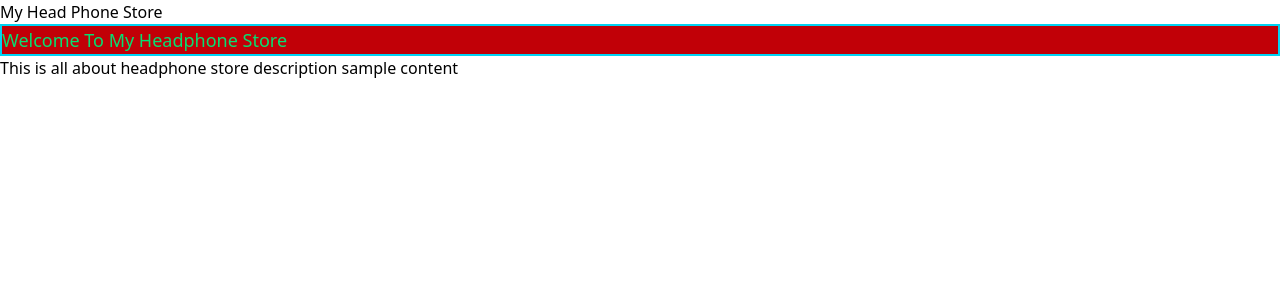
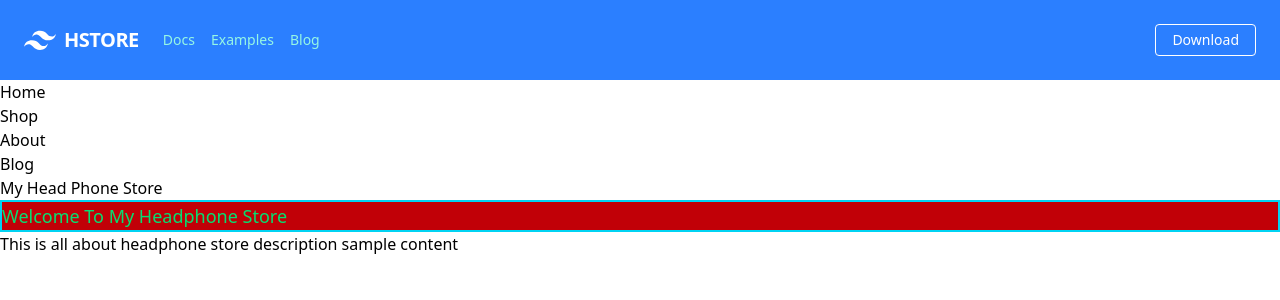
Before and after one commit to designs-anup/learnReact, a React (Vite) app in the folder headphoneStore/: page / in a window 1280 px wide. Shown: the top 300 px of the page. Built offline with nearby package versions, Linux system fonts and the light colour scheme.

Commit message:
Navigation basic component

```diff
--- a/headphoneStore/src/App.jsx
+++ b/headphoneStore/src/App.jsx
@@ -2,6 +2,7 @@
 import reactLogo from './assets/react.svg'
 import viteLogo from '/vite.svg'
 import './App.css'
+import Navbar from './components/Navbar'
 
 const MyHeadPhoneHeader = (props) => {
   const {children} = props
@@ -21,6 +22,8 @@
 
   return (
     <>
+      <Navbar />
+
       <h1>My Head Phone Store</h1>
 
       <MyHeadPhoneHeader>
--- /dev/null
+++ b/headphoneStore/src/components/Navbar.jsx
@@ -0,0 +1,71 @@
+
+const MenuLinks = [
+    {
+        id: 1,
+        name: "Home",
+        link: "/#"
+    },
+    {
+        id: 2,
+        name: "Shop",
+        link: "/#"
+    },
+    {
+        id: 3,
+        name: "About",
+        link: "/#"
+    },
+    {
+        id: 4,
+        name: "Blog",
+        link: "/#"
+    }
+]
+
+const Navbar = () => {
+    return(
+        <>
+            <nav class="flex items-center justify-between flex-wrap bg-blue-500 p-6">
+                <div class="flex items-center flex-shrink-0 text-white mr-6">
+                    <svg class="fill-current h-8 w-8 mr-2" width="54" height="54" viewBox="0 0 54 54" xmlns="http://www.w3.org/2000/svg"><path d="M13.5 22.1c1.8-7.2 6.3-10.8 13.5-10.8 10.8 0 12.15 8.1 17.55 9.45 3.6.9 6.75-.45 9.45-4.05-1.8 7.2-6.3 10.8-13.5 10.8-10.8 0-12.15-8.1-17.55-9.45-3.6-.9-6.75.45-9.45 4.05zM0 38.3c1.8-7.2 6.3-10.8 13.5-10.8 10.8 0 12.15 8.1 17.55 9.45 3.6.9 6.75-.45 9.45-4.05-1.8 7.2-6.3 10.8-13.5 10.8-10.8 0-12.15-8.1-17.55-9.45-3.6-.9-6.75.45-9.45 4.05z"/></svg>
+                    <span class="font-semibold text-xl tracking-tight uppercase">HStore</span>
+                </div>
+                <div class="block lg:hidden">
+                    <button class="flex items-center px-3 py-2 border rounded text-teal-200 border-teal-400 hover:text-white hover:border-white">
+                    <svg class="fill-current h-3 w-3" viewBox="0 0 20 20" xmlns="http://www.w3.org/2000/svg"><title>Menu</title><path d="M0 3h20v2H0V3zm0 6h20v2H0V9zm0 6h20v2H0v-2z"/></svg>
+                    </button>
+                </div>
+                <div class="w-full block flex-grow lg:flex lg:items-center lg:w-auto">
+                    <div class="text-sm lg:flex-grow">
+                    <a href="#responsive-header" class="block mt-4 lg:inline-block lg:mt-0 text-teal-200 hover:text-white mr-4">
+                        Docs
+                    </a>
+                    <a href="#responsive-header" class="block mt-4 lg:inline-block lg:mt-0 text-teal-200 hover:text-white mr-4">
+                        Examples
+                    </a>
+                    <a href="#responsive-header" class="block mt-4 lg:inline-block lg:mt-0 text-teal-200 hover:text-white">
+                        Blog
+                    </a>
+                    </div>
+                    <div>
+                    <a href="#" class="inline-block text-sm px-4 py-2 leading-none border rounded text-white border-white hover:border-transparent hover:text-teal-500 hover:bg-white mt-4 lg:mt-0">Download</a>
+                    </div>
+                </div>
+            </nav>
+
+            <div>
+                <ul>
+                    {
+                        MenuLinks.map((data, index) => (
+                            <li key={index}>
+                                <a href={data.link}>{data.name}</a>
+                            </li>
+                        ))
+                    }
+                </ul>
+            </div>
+        </>
+    )
+}
+
+export default Navbar
```
